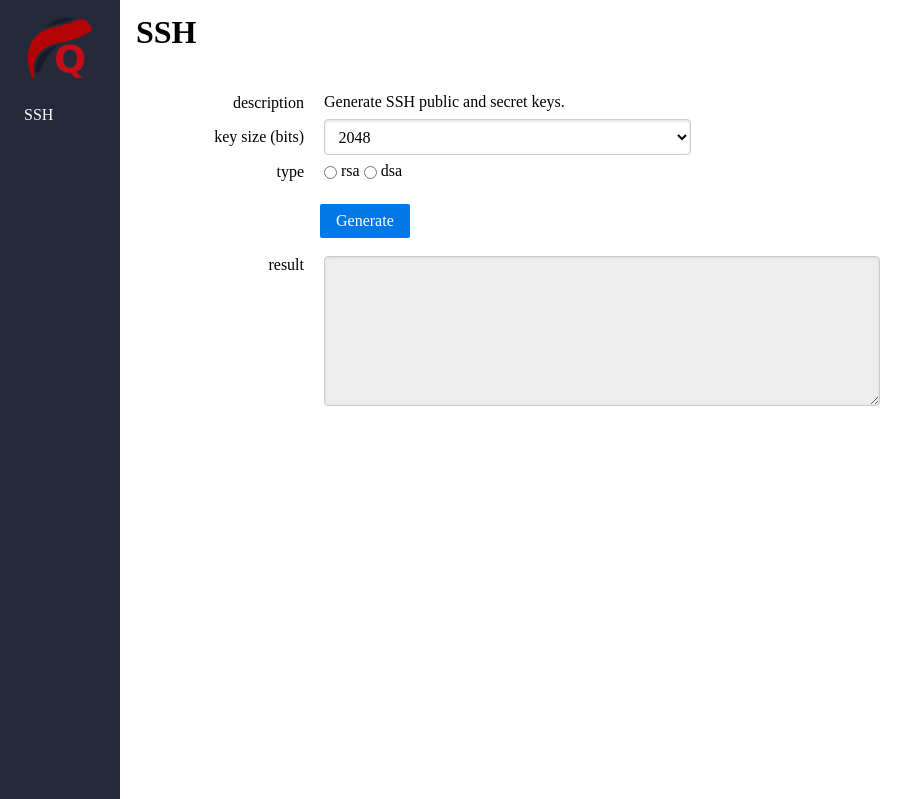
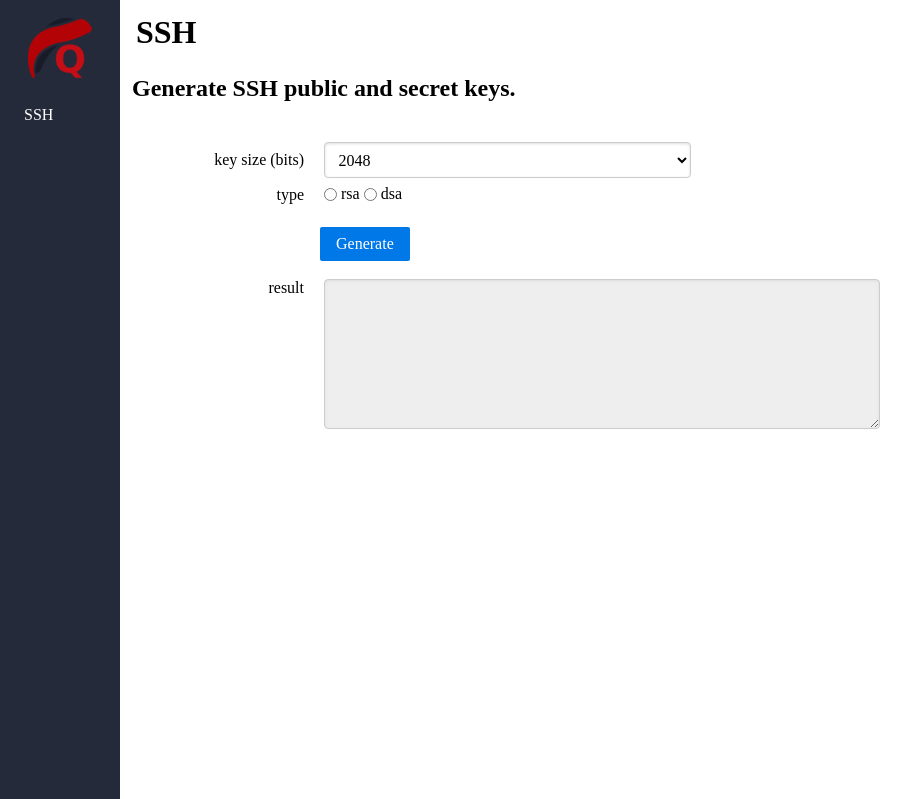
Before and after one commit to xrodneylee/sq-util, a Flask app: a page that uses templates/index.html in a window 1280 px wide. Shown: the top 799 px of the page, without its empty margins (0-918 px from the left). Run offline with Flask 2, Linux system fonts and the light colour scheme.

Commit message:
description position

```diff
--- a/app.py
+++ b/app.py
@@ -39,21 +39,16 @@ def init_html():
         html_str = '{% extends "index.html" %}\n'
         html_str += '{% block content %}\n'
         html_str += '<h1>' + service + '</h1>\n'
+        html_str += '<h2>' + data[service]['description'] + '</h2>\n'
         html_str += '<div class="console">\n'
         html_str += '<form class="pure-form pure-form-aligned" action="/' + service + '" method="post">\n'
         html_str += '<fieldset>\n'
 
         for element in data[service]:
-            if element == 'description':
-                html_str += '<div class="pure-control-group">\n'
-                html_str += '<label>' + element + '</label>\n'
-                html_str += '<span>' + data[service][element] + '</span>\n'
-                html_str += '</div>\n'
-            elif element == 'input':
+            if element == 'input':
                 for field in data[service][element]:
                     if data[service][element][field]['type'] == 'button':
                         html_str += '<div class="pure-controls">\n'
-                        # html_str += '<input name="action" class="pure-input-1-3" value="' + data[service][element][field]['action'] + '" hidden>\n'
                         html_str += '<button type="submit" class="pure-button pure-button-primary">' + data[service][element][field]['name'] + '</button>\n'
                         html_str += '</div>\n'
                     elif data[service][element][field]['type'] == 'combobox':
--- a/static/css/style.css
+++ b/static/css/style.css
@@ -49,6 +49,10 @@ html, body, .wrap, .menu, .main {
 }
 
 h1 {
+	padding: .5em;
+}
+
+h2 {
 	padding: .5em;
 }
 
```
